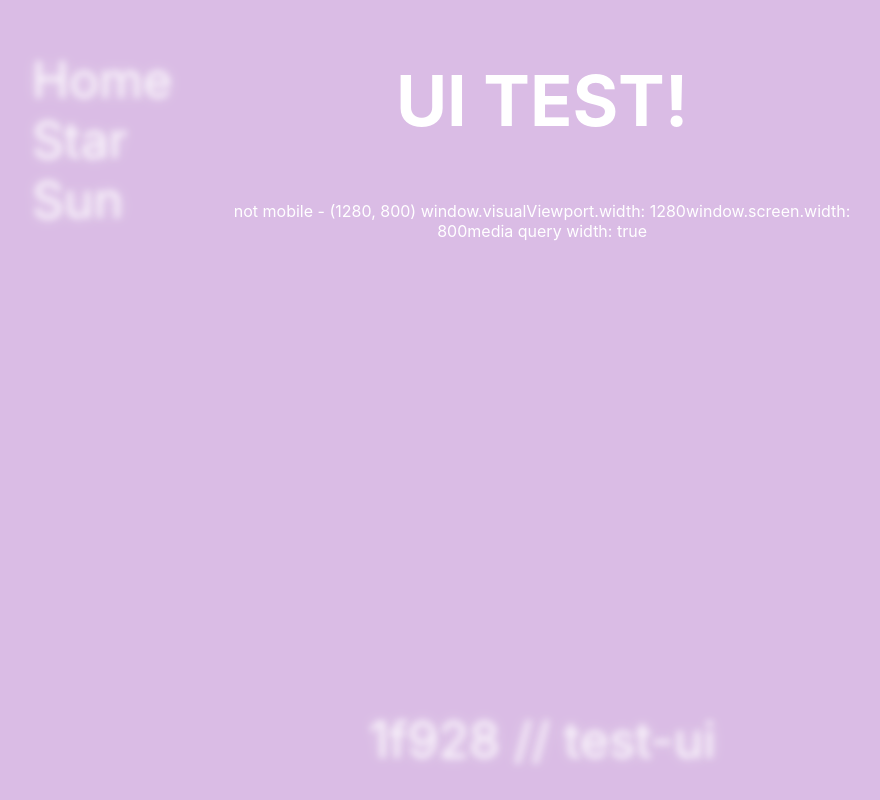
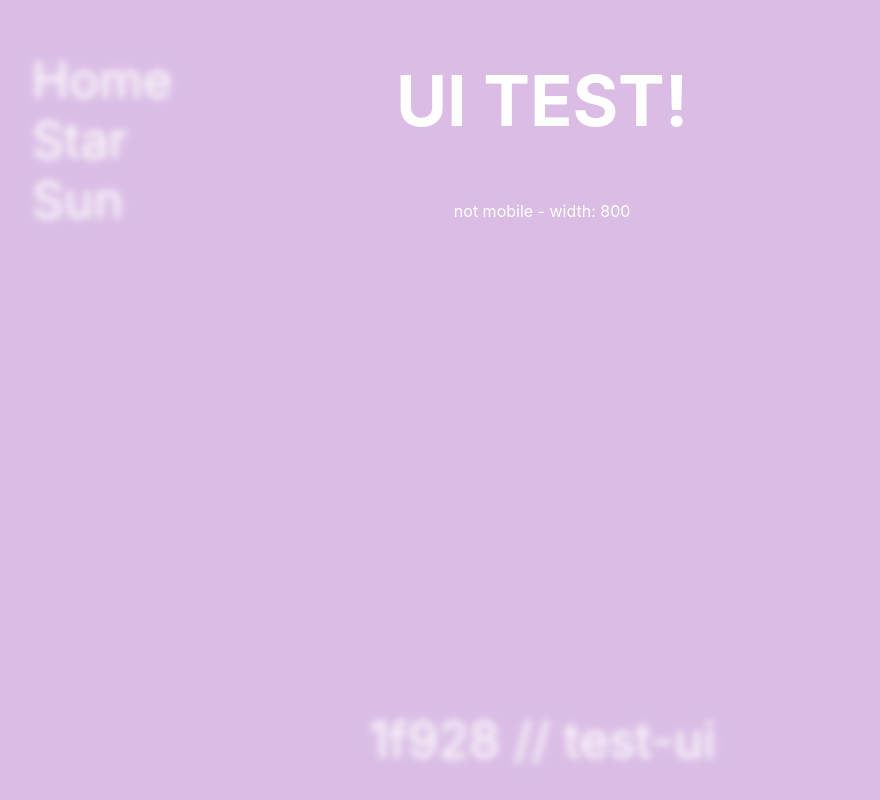
Before and after one commit to 1f928/test-ui, a React (Create React App) app: page / in a window 1280 px wide. Shown: the whole page, without its empty margins (18-898 px from the left). Built offline with nearby package versions, Linux system fonts and the light colour scheme.

Commit message:
updated mobile check

```diff
--- a/src/App.js
+++ b/src/App.js
@@ -39,28 +39,26 @@ function Nav(props) {
 }
 
 const useMobileCheck = () => {
-  const [width, setWidth] = useState();
 
-  const handleResize = () => setWidth(window.innerWidth);
+  const getWidth = () => Math.min(window.screen.width, window.innerWidth);
+  const [width, setWidth] = useState(getWidth);
+
   useEffect(() => {
-    window.addEventListener('resize', handleResize);
-    return () => window.removeEventListener('resize', handleResize);
+    window.addEventListener('resize', () => setWidth(getWidth));
+    return () => window.removeEventListener('resize', () => setWidth(getWidth));
   }, []);
 
-  return width < 768;
+  return { isMobile: width < 768, width: width };
 };
 
 function Home(props) {
 
-  const isMobile = useMobileCheck();
+  const {isMobile, width} = useMobileCheck();
 
   return (
     <>
     <h2>UI TEST!</h2>
-    { isMobile ? 'mobile' : 'not mobile' } - ({window.innerWidth}, {window.innerHeight})
-    window.visualViewport.width: {window.visualViewport.width }
-    window.screen.width: {window.screen.width}
-    media query width: {window.matchMedia('(min-width: 1000px)').matches ? 'true' : 'false'}
+    { isMobile ? 'mobile' : 'not mobile' } - width: {width}
     </>
   );
 }
```
